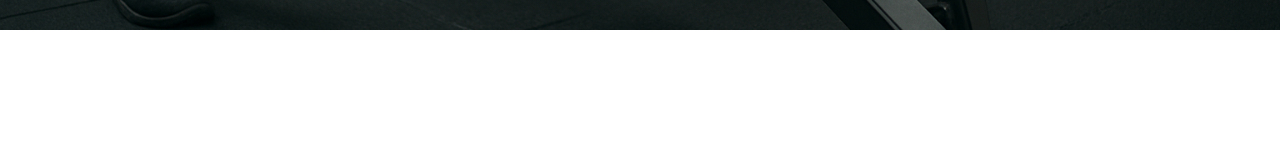
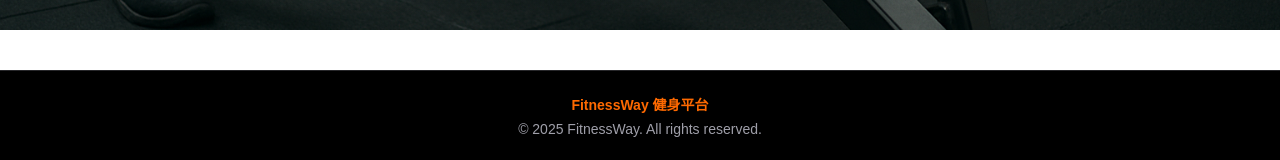
Before and after one commit to Henry-bear/fitness-platform, a Next.js app: page / in a window 1280 px wide. Shown: the part 844-1004 px from the top of the page. Before the commit the page ends 874 px from the top, so only its background shows below. Built offline with nearby package versions, Linux system fonts and the light colour scheme; no server answers.

Commit message:
新增 footer.tsx

```diff
--- a/src/app/layout.tsx
+++ b/src/app/layout.tsx
@@ -3,6 +3,7 @@ import { Geist, Geist_Mono } from "next/font/google";
 import "./globals.css";
 import { Toaster } from "sonner";
 import Script from "next/script";
+import Footer from "@/components/Footer";
 
 
 
@@ -53,7 +54,7 @@ export default function RootLayout({
             },
           }}
         />
-
+        <Footer />
       </body>
     </html>
   );
--- /dev/null
+++ b/src/components/Footer.tsx
@@ -0,0 +1,12 @@
+export default function Footer() {
+    return (
+        <footer className="w-full bg-black text-white py-6 mt-10 border-t border-zinc-800">
+            <div className="max-w-4xl mx-auto px-4 text-sm text-center">
+                <p className="text-orange-500 font-semibold">FitnessWay 健身平台</p>
+                <p className="mt-1 text-zinc-400">
+                    © 2025 FitnessWay. All rights reserved.
+                </p>
+            </div>
+        </footer>
+    );
+}
```
